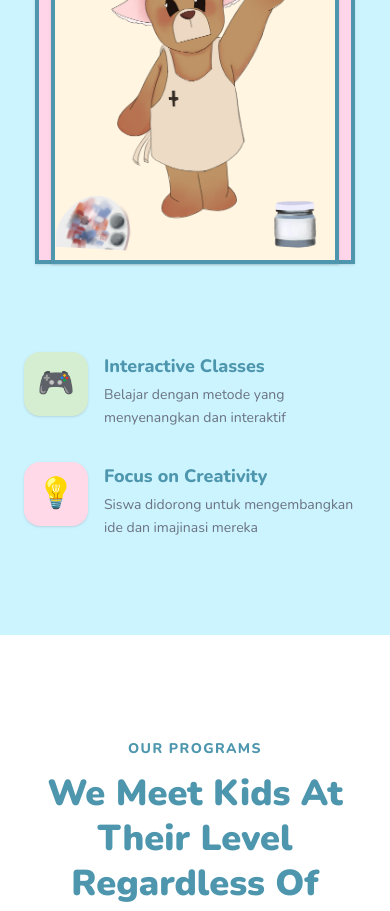
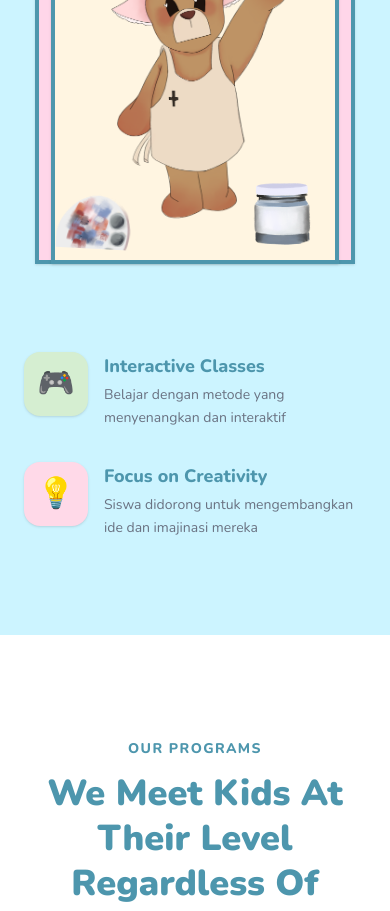
Before and after one commit to tajijaddagiras/company-profile, a Next.js app: page / in a window 390 px wide. Shown: the part 4700-5611 px from the top of the page. Built offline with nearby package versions, Linux system fonts and the light colour scheme.

Commit message:
feat: refine mobile program labels and finalize toples decoration

```diff
--- a/app/programs/[slug]/page.tsx
+++ b/app/programs/[slug]/page.tsx
@@ -110,7 +110,7 @@ const ProgramDetailPage = () => {
                                 <div className="md:hidden text-center mb-6">
                                     <h3 className="text-[#4D96AD] font-black text-2xl tracking-tight uppercase">BUKU DIGITAL</h3>
                                     <div className="flex flex-col items-center gap-2 mt-1">
-                                        <p className="text-gray-400 text-sm font-bold">Ketuk untuk membaca</p>
+                                        <p className="text-gray-400 text-sm font-bold uppercase tracking-tight">Baca Buku {program.title}</p>
                                         <svg className="w-5 h-5 text-[#4D96AD] animate-bounce" fill="none" stroke="currentColor" viewBox="0 0 24 24">
                                             <path strokeLinecap="round" strokeLinejoin="round" strokeWidth={2.5} d="M19 14l-7 7m0 0l-7-7m7 7V3" />
                                         </svg>
--- a/components/BestSection.tsx
+++ b/components/BestSection.tsx
@@ -121,13 +121,13 @@ const BestSection = () => (
                                 />
                             </div>
 
-                            {/* Jar decoration - Aligned with painting - Precise Nudge Down (350px) */}
-                            <div className="absolute top-[350px] right-[5px] pointer-events-none z-20">
+                            {/* Jar decoration - Aligned with painting - Precise Nudge Down (320px) - Resized to 240px */}
+                            <div className="absolute top-[320px] right-[5px] pointer-events-none z-20">
                                 <Image
                                     src="/images/toples.PNG"
                                     alt="Jar Decoration"
-                                    width={180}
-                                    height={180}
+                                    width={240}
+                                    height={240}
                                     className="max-w-none opacity-90"
                                 />
                             </div>
```
